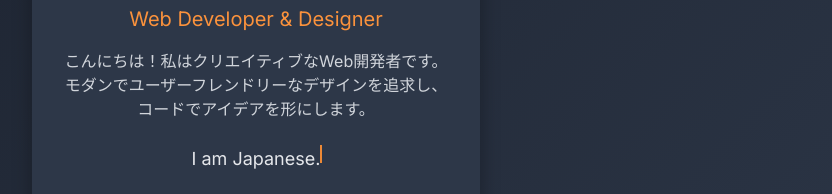
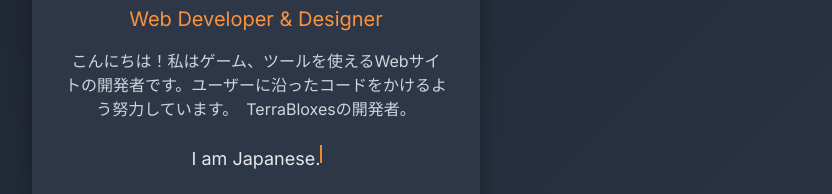
Before and after one commit to Hayato040404/hayato040404.github.io, a plain HTML site: page index.html in a window 1280 px wide. Shown: the part 305-499 px from the top of the page, without its empty margins (384-1216 px from the left). Drawn offline with nearby package versions, Linux system fonts and the light colour scheme.

Commit message:
Update index.html

```diff
--- a/index.html
+++ b/index.html
@@ -78,7 +78,7 @@
         <h2 class="text-xl text-orange-400 mb-4">Web Developer & Designer</h2>
         <!-- 自己紹介 -->
         <p class="text-gray-300 mb-6">
-            こんにちは！私はクリエイティブなWeb開発者です。モダンでユーザーフレンドリーなデザインを追求し、コードでアイデアを形にします。
+            こんにちは！私はゲーム、ツールを使えるWebサイトの開発者です。ユーザーに沿ったコードをかけるよう努力しています。　TerraBloxesの開発者。
         </p>
         <!-- タイプライターアニメーション -->
         <p class="typewriter text-gray-200 mb-6 text-lg" id="typewriter"></p>
```
